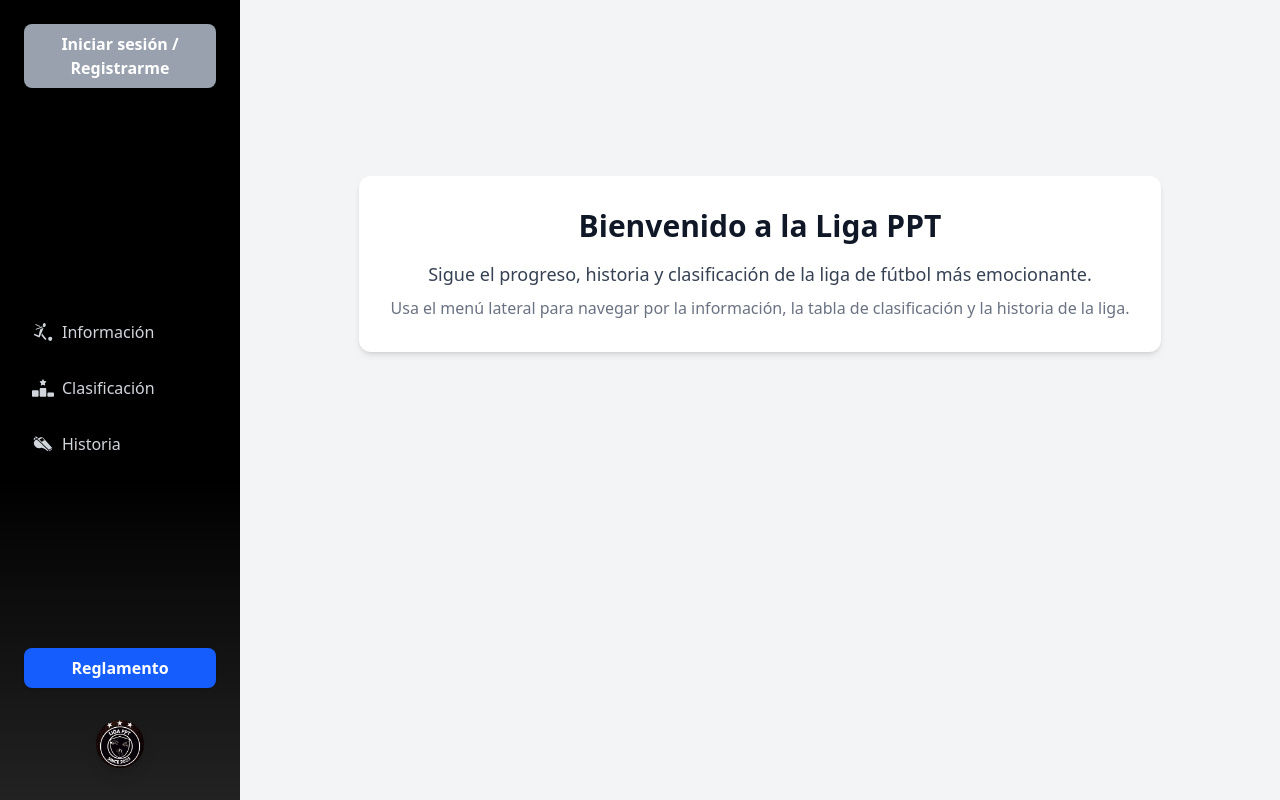
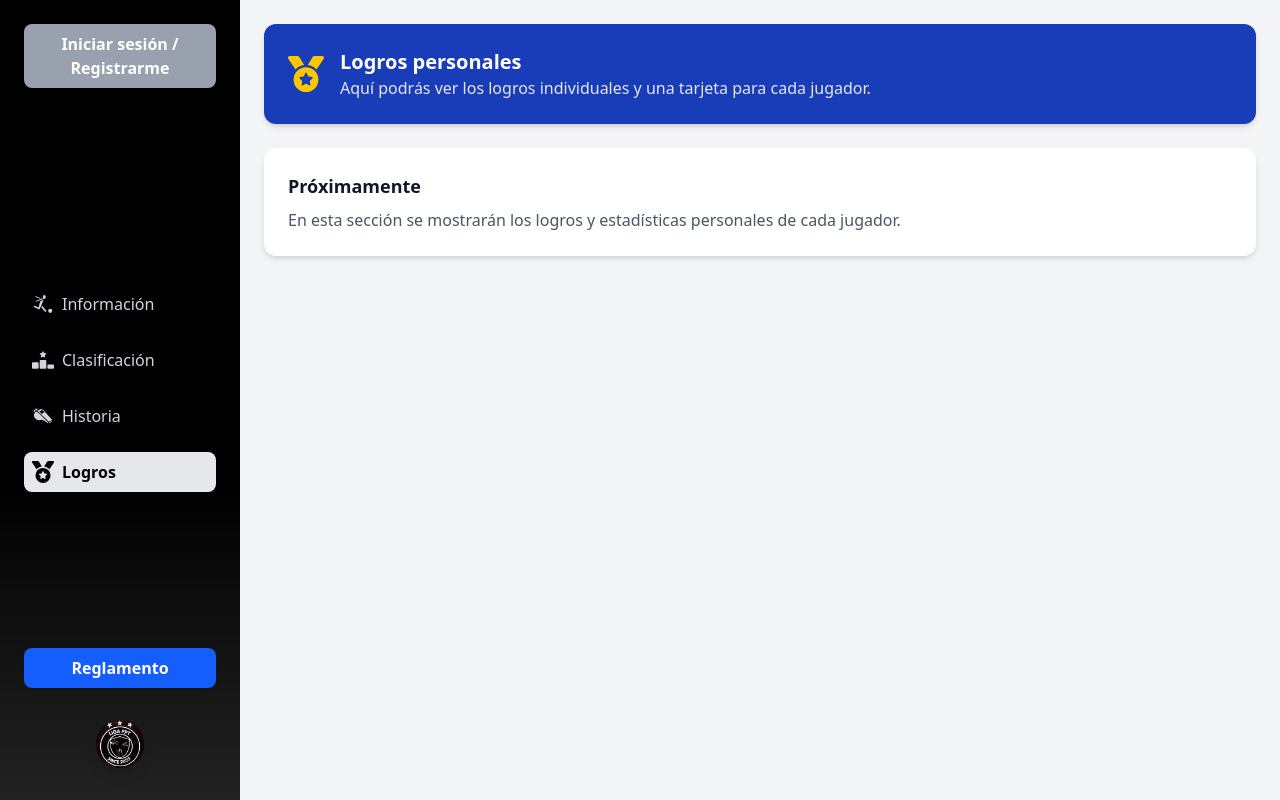
Before and after one commit to marianoamaris/liga-ppt, a React (Vite) app: page /logros in a window 1280 px wide. Before the commit this address led to /. Built offline with nearby package versions, Linux system fonts and the light colour scheme.

Commit message:
Adicion tab logros personales

```diff
--- a/src/Router.tsx
+++ b/src/Router.tsx
@@ -6,6 +6,7 @@ import { SignIn } from "./components/Auth/SignIn";
 import { Home } from "./pages/Home";
 import { Layout } from "./components/common/Layout";
 import { ReglamentoPage } from "./pages/ReglamentoPage";
+import { LogrosPage } from "./pages/LogrosPage";
 
 // Placeholder para rutas privadas
 const PrivatePlaceholder = () => (
@@ -24,6 +25,7 @@ export const AppRouter = () => (
         <Route path="/clasificacion" element={<Clasificacion />} />
         <Route path="/historia" element={<Historia />} />
         <Route path="/reglamento" element={<ReglamentoPage />} />
+        <Route path="/logros" element={<LogrosPage />} />
       </Route>
       {/* Rutas públicas sin layout */}
       <Route path="/login" element={<SignIn />} />
--- a/src/components/common/Sidebar.tsx
+++ b/src/components/common/Sidebar.tsx
@@ -1,12 +1,13 @@
 import React from "react";
 import { GiSoccerKick, GiWhistle } from "react-icons/gi";
-import { FaRankingStar } from "react-icons/fa6";
+import { FaRankingStar, FaMedal } from "react-icons/fa6";
 import { SIDEBAR_ITEMS, THEME } from "../../constants/theme";
 
 const ICONS: Record<string, React.ReactNode> = {
   GiSoccerKick: <GiSoccerKick size={22} className="mr-2" />,
   FaRankingStar: <FaRankingStar size={22} className="mr-2" />,
   GiWhistle: <GiWhistle size={22} className="mr-2" />,
+  FaMedal: <FaMedal size={22} className="mr-2" />,
 };
 
 interface SidebarProps {
@@ -37,7 +38,7 @@ export const Sidebar: React.FC<SidebarProps> = ({
         <li
           key={item.id}
           onClick={() => onItemClick(item.path)}
-          className={`flex items-center transition-colors p-2 rounded-lg cursor-pointer
+          className={`flex items-center transition-colors p-2 rounded-lg  cursor-pointer
             ${
               selectedPath === item.path
                 ? THEME.colors.selected
--- a/src/constants/theme.ts
+++ b/src/constants/theme.ts
@@ -7,7 +7,7 @@ export const THEME = {
     primary: "bg-gradient-to-b from-black via-gray-900 to-gray-800", // sidebar fondo
     secondary: "bg-gray-800", // para cards y acentos
     accent: "bg-white", // para botones o detalles
-    hover: "bg-gray-700", // hover en sidebar
+    hover: "bg-gray-500", // hover en sidebar
     selected: "bg-gray-200 text-black font-bold", // item seleccionado
     text: {
       primary: "text-white",
@@ -40,4 +40,10 @@ export const SIDEBAR_ITEMS = [
     path: "/historia",
     icon: "GiWhistle",
   },
+  {
+    id: "logros",
+    label: "Logros",
+    path: "/logros",
+    icon: "FaMedal",
+  },
 ] as const;
--- /dev/null
+++ b/src/pages/LogrosPage.tsx
@@ -0,0 +1,25 @@
+import React from "react";
+import { Card } from "../components/common/Card";
+import { FaMedal } from "react-icons/fa6";
+
+export const LogrosPage: React.FC = () => (
+  <div className="space-y-6">
+    <Card className="flex items-center gap-4 text-white bg-blue-800">
+      <FaMedal size={36} className="text-yellow-400" />
+      <div>
+        <h2 className="text-xl font-semibold">Logros personales</h2>
+        <p className="text-gray-200">
+          Aquí podrás ver los logros individuales y una tarjeta para cada
+          jugador.
+        </p>
+      </div>
+    </Card>
+    <Card className="text-gray-900 bg-white">
+      <h3 className="mb-2 text-lg font-semibold">Próximamente</h3>
+      <p className="text-gray-600">
+        En esta sección se mostrarán los logros y estadísticas personales de
+        cada jugador.
+      </p>
+    </Card>
+  </div>
+);
```
